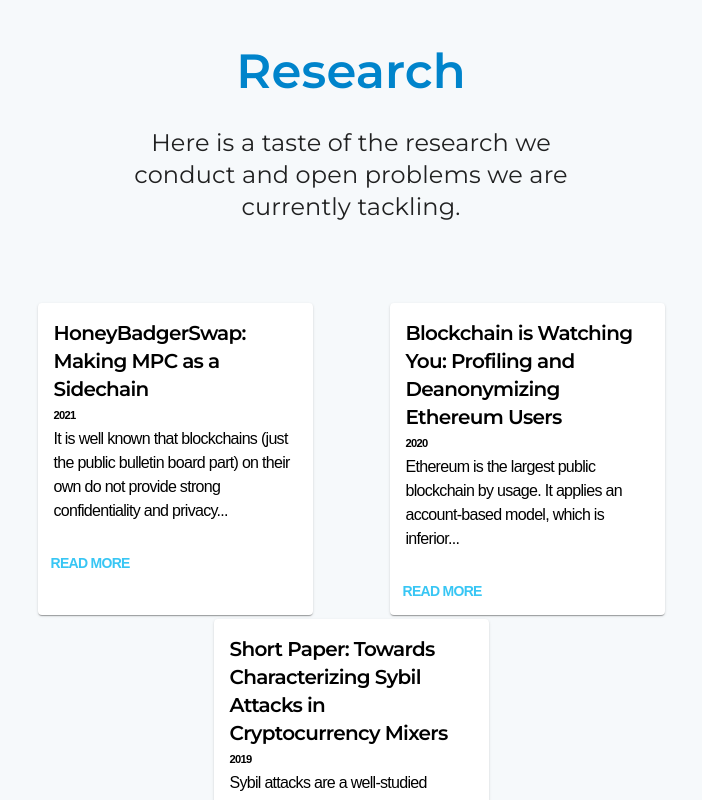
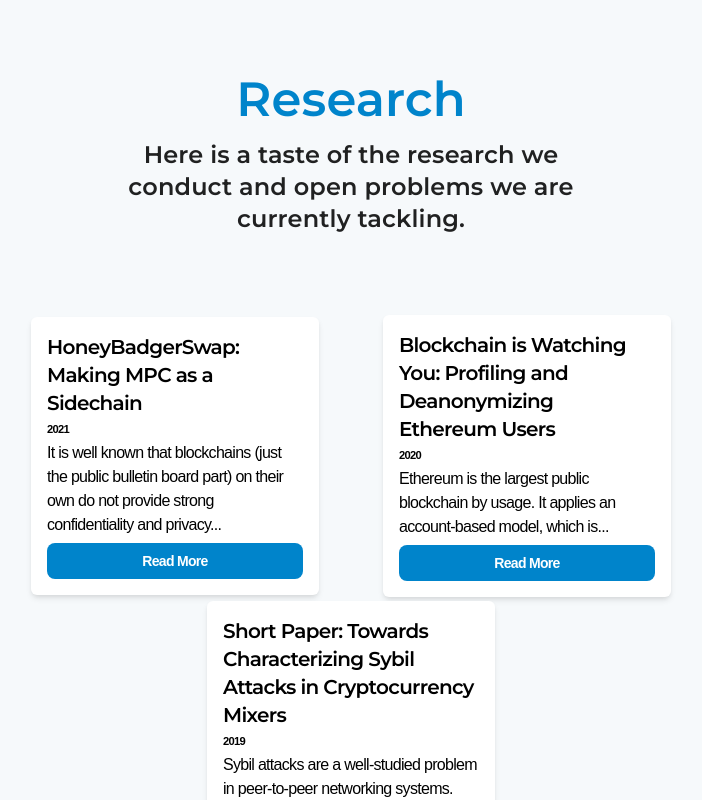
Before and after one commit to hashcloak/hashcloak.github.io, a React (Create React App) app: page / in a window 1280 px wide. Shown: the part 3440-4240 px from the top of the page, without its empty margins (289-991 px from the left). Built offline with nearby package versions, Linux system fonts and the light colour scheme; a web font is replaced by a local one.

Commit message:
Updated research section

```diff
--- a/package.json
+++ b/package.json
@@ -67,6 +67,7 @@
     ]
   },
   "devDependencies": {
+    "@types/autoprefixer": "^9.7.2",
     "@types/prettier": "^2.3.2",
     "@types/react-burger-menu": "^2.8.3",
     "@types/react-redux": "^7.1.23",
@@ -86,7 +87,8 @@
     "eslint-plugin-react": "^7.25.1",
     "eslint-plugin-react-hooks": "4.2.0",
     "postcss": "^7",
-    "prettier": "^2.3.2",
+    "prettier": "^2.6.2",
+    "prettier-plugin-tailwind": "^2.2.12",
     "stylelint": "^13.13.1",
     "stylelint-config-recess-order": "^2.5.0",
     "stylelint-config-standard": "^22.0.0",
--- a/src/components/templates/MainVisual.tsx
+++ b/src/components/templates/MainVisual.tsx
@@ -2,16 +2,16 @@
 
 const MainVisual: React.FC = () => (
   <div
-    className="custom-container flex sm:items-center sm:justify-between sm:h-screen sm:flex-row bg-gradient-to-br from from-tertiary-main to-white text-white justify-center items-center flex-col custom-h-screen-v80"
+    className="custom-container from custom-h-screen-v80 flex flex-col items-center justify-center text-white bg-gradient-to-br from-tertiary-main to-white sm:flex-row sm:items-center sm:justify-between sm:h-screen"
     id="main"
   >
-    <div className="flex justify-start flex-col z-10 w-full md:w-full sm:w-2/4">
-      <div className="sm:flex sm:flex-col sm:text-left text-center">
+    <div className="z-10 flex flex-col justify-start w-full sm:w-2/4 md:w-full">
+      <div className="text-center sm:flex sm:flex-col sm:text-left">
         <h2>Building </h2>
         <h2>Vertically-Integrated</h2>
         <h2>Privacy By Defaults</h2>
       </div>
-      <h6 className="my-2.5 text-center sm:text-left sm:w-full font-bold">
+      <h6 className="my-2.5 text-center font-bold sm:w-full sm:text-left">
         HashCloak is an independent research lab focused on helping
         organizations and blockchain communities integrate a privacy-first
         approach into their processes.
@@ -20,7 +20,7 @@
     <img
       src="./assets/main-visual-bg.png"
       alt="main-visual-bg"
-      className="object-contain w-full"
+      className="w-full object-contain"
     />
   </div>
 );
--- a/src/components/templates/Mission.tsx
+++ b/src/components/templates/Mission.tsx
@@ -5,11 +5,11 @@
     <div className="custom-header">
       <h2 className="custom-header-title">Our Mission</h2>
     </div>
-    <div className="flex justify-between items-center">
+    <div className="flex items-center justify-between">
       <img
         src="./assets/mission-image.png"
         alt="mission"
-        className="object-contain w-1/3 sm:w-72 md:w-96"
+        className="w-1/3 object-contain sm:w-72 md:w-96"
       />
       <div className="max-w-lg text-left">
         <p>
--- a/src/components/templates/Research.tsx
+++ b/src/components/templates/Research.tsx
@@ -1,122 +1,116 @@
 import React from 'react';
-import { makeStyles } from '@material-ui/core/styles';
-import { Button, Card, CardActions, CardContent } from '@material-ui/core';
 
-const useStyles = makeStyles(({ breakpoints, palette }) => ({
-  container: {
-    display: 'flex',
-    alignItems: 'center',
-    flexDirection: 'column',
-    padding: '.7rem 18rem',
-    paddingBottom: '10rem',
-    backgroundColor: '#F6F9FB',
-    [breakpoints.down('md')]: {
-      paddingRight: '8rem',
-      paddingLeft: '8rem',
-    },
-    [breakpoints.down('sm')]: {
-      paddingRight: '8rem',
-      paddingLeft: '8rem',
-    },
-    [breakpoints.down('xs')]: {
-      padding: '5rem 2rem',
-    },
-  },
-  header: {
-    textAlign: 'center',
-    marginTop: '10rem !important',
-    marginBottom: '5rem !important',
-    width: '70%',
-    [breakpoints.down('sm')]: {
-      width: '100%',
-    },
-    [breakpoints.down('xs')]: {
-      marginTop: '0 !important',
-      marginBottom: '2rem !important',
-    },
-  },
-  title: {
-    color: palette.primary.dark,
-    fontWeight: 'bold',
-    marginBottom: '2rem !important',
-    [breakpoints.down('xs')]: {
-      marginBottom: '.6rem !important',
-    },
-  },
-  subtitle: {
-    color: palette.primary.dark,
-    [breakpoints.down('sm')]: {},
-    [breakpoints.down('xs')]: {},
-  },
+// const useStyles = makeStyles(({ breakpoints, palette }) => ({
+//   container: {
+//     display: 'flex',
+//     alignItems: 'center',
+//     flexDirection: 'column',
+//     padding: '.7rem 18rem',
+//     paddingBottom: '10rem',
+//     backgroundColor: '#F6F9FB',
+//     [breakpoints.down('md')]: {
+//       paddingRight: '8rem',
+//       paddingLeft: '8rem',
+//     },
+//     [breakpoints.down('sm')]: {
+//       paddingRight: '8rem',
+//       paddingLeft: '8rem',
+//     },
+//     [breakpoints.down('xs')]: {
+//       padding: '5rem 2rem',
+//     },
+//   },
+//   header: {
+//     textAlign: 'center',
+//     marginTop: '10rem !important',
+//     marginBottom: '5rem !important',
+//     width: '70%',
+//     [breakpoints.down('sm')]: {
+//       width: '100%',
+//     },
+//     [breakpoints.down('xs')]: {
+//       marginTop: '0 !important',
+//       marginBottom: '2rem !important',
+//     },
+//   },
+//   title: {
+//     color: palette.primary.dark,
+//     fontWeight: 'bold',
+//     marginBottom: '2rem !important',
+//     [breakpoints.down('xs')]: {
+//       marginBottom: '.6rem !important',
+//     },
+//   },
+//   subtitle: {
+//     color: palette.primary.dark,
+//     [breakpoints.down('sm')]: {},
+//     [breakpoints.down('xs')]: {},
+//   },
 
-  contents: {
-    display: 'flex',
-    justifyContent: 'space-around',
-    width: '100%',
-    flexWrap: 'wrap',
-  },
-  card: {
-    width: '275px',
-    marginBottom: '4px',
-  },
-  cardContent: {
-    display: 'flex',
-    flexDirection: 'column',
-    justifyContent: 'flex-start',
-    textAlign: 'left',
-    color: 'black',
-  },
-}));
+//   contents: {
+//     display: 'flex',
+//     justifyContent: 'space-around',
+//     width: '100%',
+//     flexWrap: 'wrap',
+//   },
 
-const Research: React.FC = () => {
-  const classes = useStyles();
+//   card: {
+//     width: '275px',
+//     marginBottom: '4px',
+//   },
 
-  return (
-    <div className={classes.container} id="research">
-      <div className={classes.header}>
-        <h2 className={classes.title}>Research</h2>
+//   cardContent: {
+//     display: 'flex',
+//     flexDirection: 'column',
+//     justifyContent: 'flex-start',
+//     textAlign: 'left',
+//     color: 'black',
+//   },
+// }));
+
+const Research: React.FC = () => (
+  <div className="custom-container-contents bg-tertiary-light" id="research">
+    <div className="custom-header">
+      <h2 className="custom-header-title m-4">Research</h2>
       <h5>
         Here is a taste of the research we conduct and open problems we are
         currently tackling.
       </h5>
     </div>
-      <div className={classes.contents}>
-        <Card className={classes.card}>
-          <CardContent>
+    <div className="flex flex-col flex-wrap items-center justify-center w-full lg:flex-row lg:justify-around">
+      <div className="custom-card">
+        <div className="custom-card-content">
           <a
             href="https://medium.com/initc3org/honeybadgerswap-making-mpc-as-a-sidechain-364bebdb10a5"
             target="_blank"
             rel="noopener noreferrer"
-              className={classes.cardContent}
+            className="custom-card-text"
           >
             <h6>HoneyBadgerSwap: Making MPC as a Sidechain</h6>
             <small>2021</small>
             <p style={{ fontWeight: 'normal' }}>
-                It is well known that blockchains (just the public bulletin
-                board part) on their own do not provide strong confidentiality
-                and privacy...
+              It is well known that blockchains (just the public bulletin board
+              part) on their own do not provide strong confidentiality and
+              privacy...
             </p>
           </a>
-          </CardContent>
-          <CardActions>
-            <Button size="small">
           <a
             href="https://medium.com/initc3org/honeybadgerswap-making-mpc-as-a-sidechain-364bebdb10a5"
             target="_blank"
             rel="noopener noreferrer"
+            className="custom-card-btn"
           >
             Read More
           </a>
-            </Button>
-          </CardActions>
-        </Card>
-        <Card className={classes.card}>
-          <CardContent>
+        </div>
+      </div>
+      <div className="custom-card">
+        <div className="custom-card-content">
           <a
             href="https://arxiv.org/abs/2005.14051"
             target="_blank"
             rel="noopener noreferrer"
-              className={classes.cardContent}
+            className="custom-card-text"
           >
             <h6>
               Blockchain is Watching You: Profiling and Deanonymizing Ethereum
@@ -124,30 +118,27 @@
             </h6>
             <small>2020</small>
             <p style={{ fontWeight: 'normal' }}>
-                Ethereum is the largest public blockchain by usage. It applies
-                an account-based model, which is inferior...
+              Ethereum is the largest public blockchain by usage. It applies an
+              account-based model, which is...
             </p>
           </a>
-          </CardContent>
-          <CardActions>
-            <Button size="small">
           <a
             href="https://arxiv.org/abs/2005.14051"
             target="_blank"
             rel="noopener noreferrer"
+            className="custom-card-btn"
           >
             Read More
           </a>
-            </Button>
-          </CardActions>
-        </Card>
-        <Card className={classes.card}>
-          <CardContent>
+        </div>
+      </div>
+      <div className="custom-card">
+        <div className="custom-card-content">
           <a
             href="https://eprint.iacr.org/2019/1111"
             target="_blank"
             rel="noopener noreferrer"
-              className={classes.cardContent}
+            className="custom-card-text"
           >
             <h6>
               Short Paper: Towards Characterizing Sybil Attacks in
@@ -156,25 +147,21 @@
             <small>2019</small>
             <p style={{ fontWeight: 'normal' }}>
               Sybil attacks are a well-studied problem in peer-to-peer
-                networking systems. However, their relevance to...
+              networking systems. However...
             </p>
           </a>
-          </CardContent>
-          <CardActions>
-            <Button size="small">
           <a
             href="https://eprint.iacr.org/2019/1111"
             target="_blank"
             rel="noopener noreferrer"
+            className="custom-card-btn"
           >
             Read More
           </a>
-            </Button>
-          </CardActions>
-        </Card>
+        </div>
+      </div>
     </div>
   </div>
 );
-};
 
 export default Research;
--- a/src/index.css
+++ b/src/index.css
@@ -23,7 +23,7 @@
   }
 
   h5 {
-    @apply text-lg sm:text-xl md:text-2xl font-montsarrat m-0;
+    @apply text-lg sm:text-xl md:text-2xl font-montsarrat m-0 font-bold;
   }
 
   h6 {
@@ -55,7 +55,7 @@
   }
 
   .custom-header {
-    @apply text-center mt-20 mb-10 sm:mt-40 sm:mb-20 w-full md:w-8/12;
+    @apply text-center mt-20 mb-10 sm:mt-40 sm:mb-20 w-full lg:w-8/12;
   }
 
   .custom-header-title {
@@ -64,6 +64,22 @@
 
   .custom-contents {
     @apply flex flex-col lg:flex-row justify-center items-center;
+  }
+
+  .custom-card {
+    @apply w-72 mb-1 bg-white shadow-md rounded-md;
+  }
+
+  .custom-card-content {
+    @apply flex flex-col justify-between p-4 h-full text-left;
+  }
+
+  .custom-card-text {
+    @apply flex flex-col justify-start text-left text-black;
+  }
+
+  .custom-card-btn {
+    @apply bg-primary-dark text-white rounded-lg py-1.5 hover:opacity-80 hover:text-white hover:bg-primary-light mt-1.5;
   }
 
   .custom-text-shadow {
```
Also changed, not shown: src/components/templates/Navbar.tsx (+12 -12 lines), src/components/templates/Products.tsx (+20 -20 lines), src/components/templates/Services.tsx (+12 -76 lines), 1 other file (tests, documents, lock files or other folders). Lines whose indentation alone changed are shown as unchanged.
